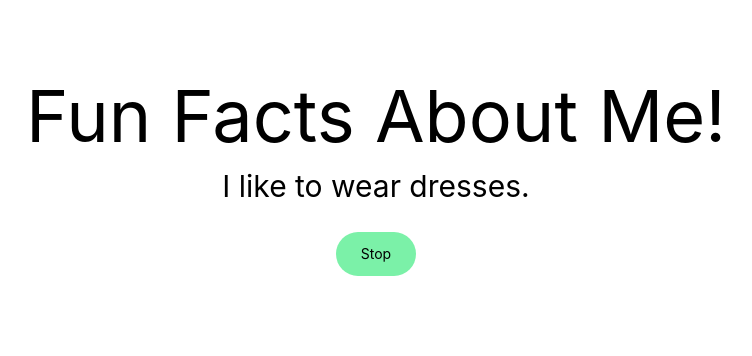
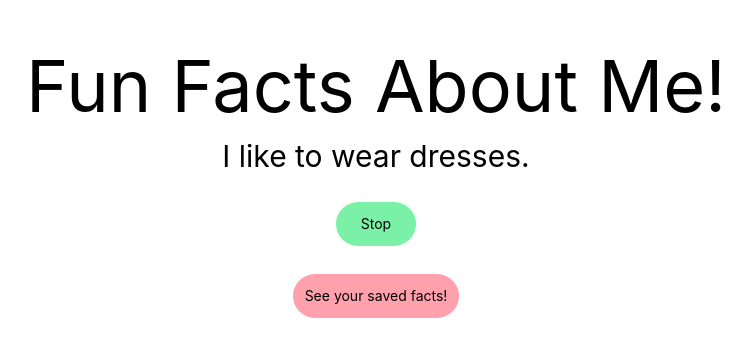
Before and after one commit to gaby13524/fun_fact, a Vue app: page / in a window 1280 px wide. Shown: the part 216-572 px from the top of the page, without its empty margins (264-1016 px from the left). Built offline with nearby package versions, Linux system fonts and the light colour scheme.

Commit message:
though tw animate would do sth. also popover does sth now

```diff
--- a/package.json
+++ b/package.json
@@ -12,6 +12,7 @@
   },
   "dependencies": {
     "@tailwindcss/vite": "^4.2.2",
+    "tw-animate-css": "^1.4.0",
     "vue": "^3.5.29"
   },
   "devDependencies": {
--- a/src/App.vue
+++ b/src/App.vue
@@ -64,5 +64,6 @@ onUnmounted(() => {
         Save Fact
       </button>
     </div>
+    <popover :facts="saved" />
   </main>
 </template>
--- a/src/assets/components/popover.vue
+++ b/src/assets/components/popover.vue
@@ -1,9 +1,15 @@
 <script setup lang="ts">
 import { ref } from "vue";
+
 const props = defineProps<{
   facts: string[];
 }>();
 
+const open = ref(false);
+
+function toggle() {
+  open.value = !open.value;
+}
 // TODO: do this tmr when we resutrcutre to use pinia
 // const saved = ref<string[]>([]);
 // const saveFact = () => {
@@ -12,8 +18,49 @@ const props = defineProps<{
 </script>
 
 <template>
-  <div v-for="fact in facts" :key="fact">
-    <p>{{ fact }}</p>
-    <button class="bg-red-500 hover:bg-red-600">x</button>
+  <div class="relative inline-block">
+    <button
+      @click="toggle"
+      class="hover:bg-rose-400 bg-rose-300 rounded-full text-sm p-3 gray-600"
+    >
+      See your saved facts!
+    </button>
+
+    <transition name="popover">
+      <div
+        v-if="open"
+        class="absolute mt-2 w-48 bg-white border-2 border-gray-300 rounded-lg p-3 z-10"
+      >
+        <p class="text-sm text-gray-700">Animated popover 👀</p>
+      </div>
+    </transition>
   </div>
 </template>
+
+<style scoped>
+/* Enter (opening) */
+.popover-enter-from {
+  opacity: 0;
+  transform: scale(0.95) translateY(-5px);
+}
+.popover-enter-active {
+  transition: all 0.15s ease;
+}
+.popover-enter-to {
+  opacity: 1;
+  transform: scale(1) translateY(0);
+}
+
+/* Leave (closing) */
+.popover-leave-from {
+  opacity: 1;
+  transform: scale(1) translateY(0);
+}
+.popover-leave-active {
+  transition: all 0.1s ease;
+}
+.popover-leave-to {
+  opacity: 0;
+  transform: scale(0.95) translateY(-5px);
+}
+</style>
```
Also changed, not shown: 1 other file (tests, documents, lock files or other folders).
